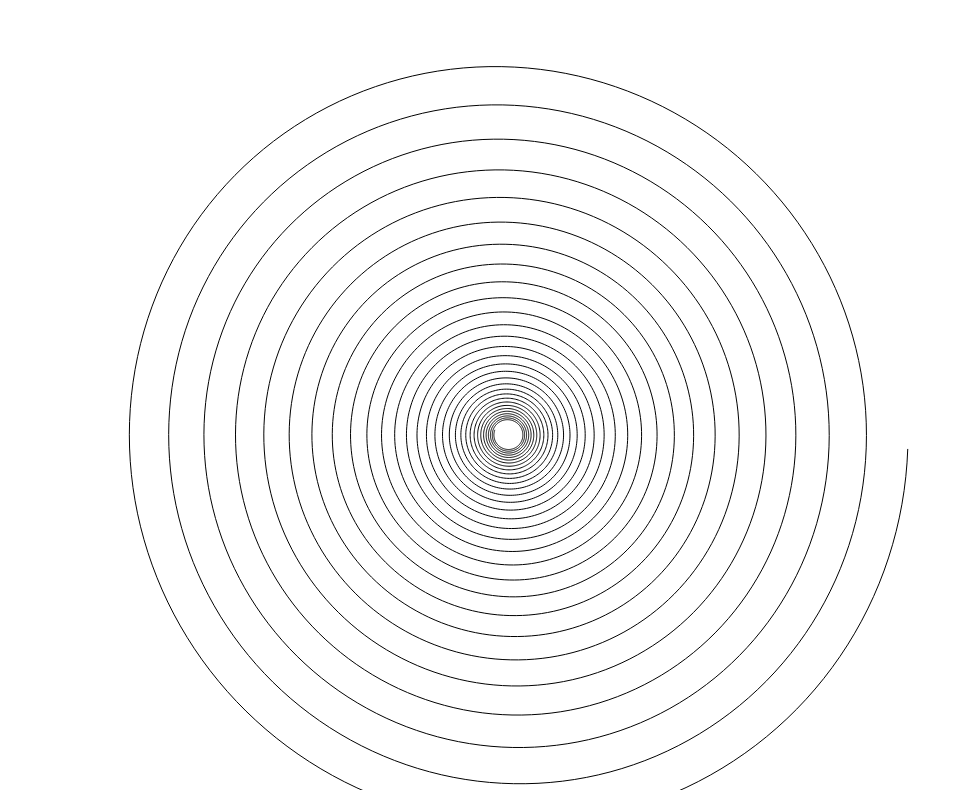
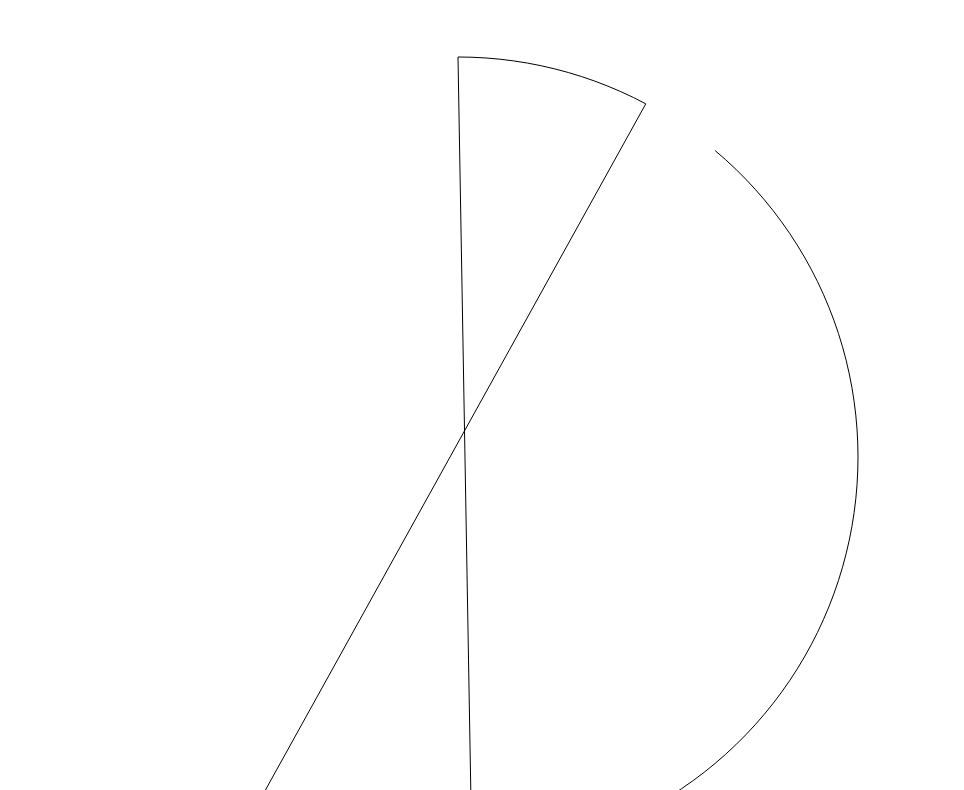
Before and after one commit to evanwills/ardBot, a plain HTML site: page JavaScript/testCircle.html in a window 1280 px wide. Shown: the part 73-863 px from the top of the page, without its empty margins (0-964 px from the left). Drawn offline with Linux system fonts and the light colour scheme.

Commit message:
move config to separate variable for easier modification.

```diff
--- a/JavaScript/testCircle.html
+++ b/JavaScript/testCircle.html
@@ -5,9 +5,9 @@
 		<title>Testing trigonometry</title>
 	</head>
 	<body>
-
+		<h1>Testing Trigonometry</h1>
 <!-- <?xml version="1.0"?> -->
-		<svg width="1000" height="1000" viewPort="0 0 1000 1000" version="1.1" xmlns="http://www.w3.org/2000/svg">
+		<svg id="svgWrap" width="200" height="200" viewPort="0 0 200 200" version="1.1" xmlns="http://www.w3.org/2000/svg">
 			<polyline fill="none" stroke="black" points="" id="polly" />
 		</svg>
 
--- a/JavaScript/testCircle.js
+++ b/JavaScript/testCircle.js
@@ -1,54 +1,40 @@
+
+var config = {
+	"angle": {
+		"initial": 120,
+		"step": -2
+	},
+	"pollyLineID": 'polly',
+	"radius": 400,
+	"viewPort": {
+		"svgID": 'svgWrap',
+		"x": 900,
+		"y": 900
+	}
+};
+
+
 function deg2rad(degrees) {
 	'use strict';
 	degrees = degrees * 1;
 	return ((degrees * Math.PI) / 180);
 }
 
-/*
-function hardRotate(angle, x, y) {
-	'use strict';
-	var radius = 0,
-		currentAngle = 0,
-		cosA = 0,
-		sinA = 0;
-
-	angle = angle * 1;
-
-	if (angle !== 0) {
-		radius = Math.sqrt(Math.pow(x, 2) + Math.pow(y, 2));
-		if (x === 0 && y === 0) {
-			return [x, y];
-		} else if (x === 0) {
-			currentAngle = Math.atan(y);
-		} else if (y === 0) {
-			currentAngle = Math.atan(x);
-		} else {
-			currentAngle = Math.atan(y/x);
-		}
-		currentAngle += deg2rad(angle);
-
-		x = Math.cos(currentAngle) * radius;
-		y = Math.sin(currentAngle) * radius;
-	}
-
-	return [x, y];
-}
-*/
 
 function hardRotate(angle, x, y) {
 	'use strict';
 	var radius = Math.sqrt(Math.pow(x, 2) + Math.pow(y, 2)),
-		newAngle = Math.atan(y / x) + angle;
+		newAngle = Math.atan(y / x) + deg2rad(angle);
 
 	return [Math.cos(newAngle) * radius, Math.sin(newAngle) * radius];
 }
 
+/*
 function rotate(angle, x, y) {
 	'use strict';
 	var cosA = 0,
 		sinA = 0;
 
-//	angle = angle * 1;
 	angle = deg2rad(angle);
 
 	console.log('angle = ' + angle);
@@ -64,24 +50,39 @@ function rotate(angle, x, y) {
 
 	return [x, y];
 }
+*/
 
-function doIt() {
+
+function doIt(conf) {
 	'use strict';
 	var a = 0,
 		b = 0,
-		radius	= 400,
-		initialAngle = 0,
-		angleStep = 2,
-		xy = rotate(initialAngle, radius, 0),
-		polly = document.getElementById('polly');
+		cumulative = 0,
+		offsetX = conf.viewPort.x / 2,
+		offsetY = conf.viewPort.y / 2,
+		points = '',
+		polly = document.getElementById(conf.pollyLineID),
+		svg = document.getElementById(conf.viewPort.svgID),
+		xy = hardRotate(conf.angle.initial, conf.radius, 0);
+
+	svg.setAttribute('width', conf.viewPort.x);
+	svg.setAttribute('height', conf.viewPort.y);
+	svg.setAttribute('viewPort', '0 0 ' + conf.viewPort.x + ' ' + conf.viewPort.y);
+
+	cumulative += conf.angle.initial;
+
+	polly.setAttribute('points', polly.getAttribute('points') + ' ' + (xy[0] + offsetY) + ',' + (xy[1] + offsetY));
+
+	for (a = 0; a < 170; a += 2) {
+		cumulative += conf.angle.step;
+
+		xy = hardRotate(conf.angle.step, xy[0], xy[1]);
+
+		console.log("\nangleStep: " + conf.angle.step, "\ncumulative: " + cumulative, "\nx: " + xy[0] + "\ny: " + xy[1] + "\n");
+
+		polly.setAttribute('points', polly.getAttribute('points') + ' ' + (xy[0] + offsetX) + ',' + (xy[1] + offsetY));
 
 
-	b = 0;
-	for (a = 0; a < 11000; a += angleStep) {
-//		xy = hardRotate(angleStep, xy[0], xy[1]);
-		xy = rotate(angleStep, xy[0], xy[1]);
-		console.log("\nx: " + xy[0] + "\ny: " + xy[1] + "\n");
-		polly.setAttribute('points', polly.getAttribute('points') + ' ' + (xy[0] + 500) + ',' + (xy[1] + 500));
 		b += 1;
 		if (b > 10) {
 //			sleep(5);
@@ -90,4 +91,6 @@ function doIt() {
 		}
 	}
 }
-doIt();
+
+
+doIt(config);
```
